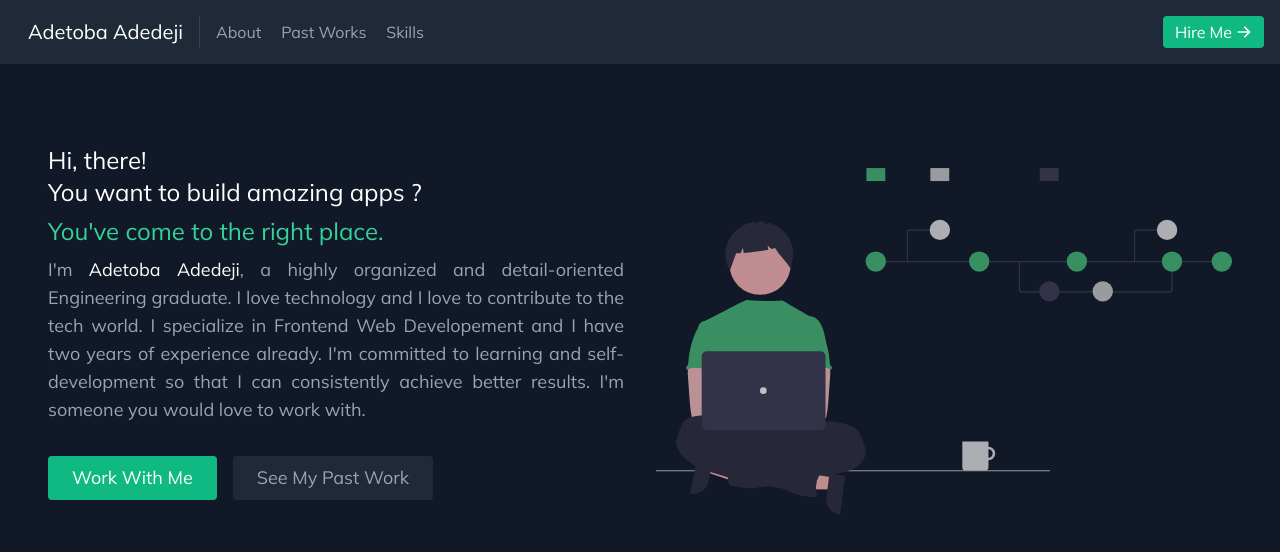
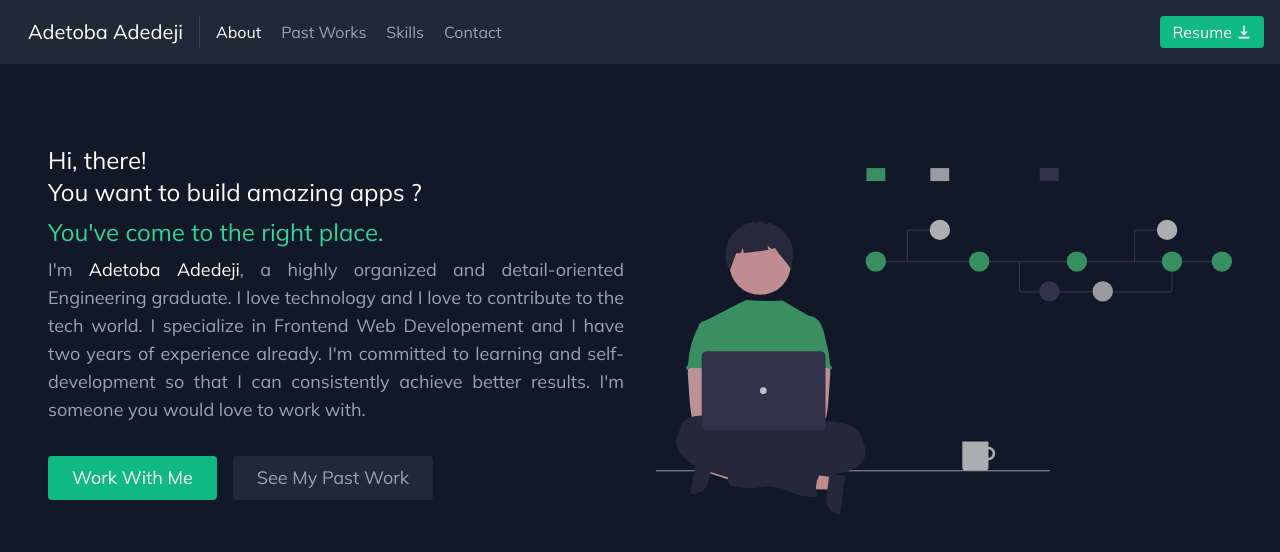
Before and after one commit to adetobaadedeji/myPortfolio, a React (Create React App) app: page / in a window 1280 px wide. Shown: the top 552 px of the page. Built offline with nearby package versions, Linux system fonts and the light colour scheme.

Commit message:
added resume and active NavLink

```diff
--- a/src/components/About.js
+++ b/src/components/About.js
@@ -10,7 +10,7 @@ const About = () => {
 						Hi, there!
 						<br className='inline-block' /> You want to build amazing apps ?
 					</h1>
-					<h2 className='text-xl sm:text-2xl  mb-2 font-medium text-green-400 animate-bounce'>
+					<h2 className='text-xl sm:text-2xl  mb-2 font-medium text-green-400'>
 						You've come to the right place.
 					</h2>
 					<p className='mb-8 text-sm sm:text-base lg:text-lg text-justify leading-relaxed'>
--- a/src/components/Navbar.js
+++ b/src/components/Navbar.js
@@ -1,11 +1,10 @@
 import React, { useState } from 'react'
-import { ArrowRightIcon } from '@heroicons/react/solid'
+import { DownloadIcon } from '@heroicons/react/solid'
 import { ViewGridAddIcon } from '@heroicons/react/solid'
-import { Link } from 'react-router-dom'
+import { NavLink } from 'react-router-dom'
 import Modal from './Modal'
 
 const Navbar = () => {
-
 	const [modal, setModal] = useState(false)
 
 	const toggleModal = () => setModal(!modal)
@@ -20,28 +19,62 @@ const Navbar = () => {
 						</span>
 					</div>
 					<nav className='hidden md:mr-auto md:ml-4 md:py-1 md:pl-4 md:border-l md:border-gray-700	md:flex flex-wrap items-center text-base justify-center'>
-						<Link to='/' className='mr-5 hover:text-white'>
+						<NavLink
+							to='/'
+							exact
+							activeClassName='text-white'
+							className='mr-5 hover:text-white'
+						>
 							About
-						</Link>
-						<Link to='/projects' className='mr-5 hover:text-white'>
+						</NavLink>
+						<NavLink
+							to='/projects'
+							activeClassName='text-white'
+							className='mr-5 hover:text-white'
+						>
 							Past Works
-						</Link>
-						<Link to='/skills' className='mr-5 hover:text-white'>
+						</NavLink>
+						<NavLink
+							to='/skills'
+							activeClassName='text-white'
+							className='mr-5 hover:text-white'
+						>
 							Skills
-						</Link>
+						</NavLink>
+						<NavLink
+							to='/contact'
+							activeClassName='text-white'
+							className='mr-5 hover:text-white'
+						>
+							Contact
+						</NavLink>
 					</nav>
-					<Link
-						to='/contact'
-						className='hidden md:inline-flex items-center py-1 px-3 mt-1 sm:mt-0 rounded bg-green-500 border-0 focus:outline-none hover:bg-green-600 text-white text-base'
+					<a
+						download
+						href='/adetoba-resume.pdf'
+						className='hidden md:inline-flex items-center py-1 px-3 mt-1 sm:mt-0 rounded bg-green-500 border-0 focus:outline-none hover:bg-green-600 text-white text-base animate-pulse'
 					>
-						Hire Me
-						<ArrowRightIcon className='w-4 h-4 ml-1' />
-					</Link>
+						Resume
+						<DownloadIcon className='w-4 h-4 ml-1' />
+					</a>
+
 					<div onClick={toggleModal} className=' md:hidden text-green-600'>
 						<ViewGridAddIcon className='w-8 h-8 ml-1' />
 					</div>
 				</div>
 			</header>
+
+			<div className='flex fixed top-0 inset-x-0 mt-5 md:hidden z-50 animate-bounce'>
+				<a
+					download
+					href='/adetoba-resume.pdf'
+					className='flex flex-row items-center ml-auto mr-5 py-1 px-3 rounded bg-green-500 border-0 focus:outline-none hover:bg-green-600 text-white text-sm'
+				>
+					<span>Resume</span>
+					<DownloadIcon className='w-4 h-4 ml-1' />
+				</a>
+			</div>
+
 			<div
 				className={` ${
 					modal ? 'block animate-modalIn' : 'hidden animate-modalOut'
--- a/src/components/Projects.js
+++ b/src/components/Projects.js
@@ -4,9 +4,12 @@ import { projects } from '../data'
 
 const Projects = () => {
 	return (
-		<section id='projects' className='text-gray-400 bg-gray-900 body-font mb-10 animate-fadeIn'>
+		<section
+			id='projects'
+			className='md:h-(screen-16) text-gray-400 bg-gray-900 body-font mb-10 md:mb-0 animate-fadeIn'
+		>
 			<div className='container px-5 py-10 mx-auto text-center lg:px-40'>
-				<div className='flex flex-col w-full mb-20'>
+				<div className='flex flex-col w-full mb-8'>
 					<CodeIcon className='mx-auto inline-block w-10 mb-4' />
 					<h1 className='sm:text-4xl text-3xl font-medium title-font mb-4 text-white'>
 						Apps I've Built
```
Also changed, not shown: 1 other file (tests, documents, lock files or other folders).
